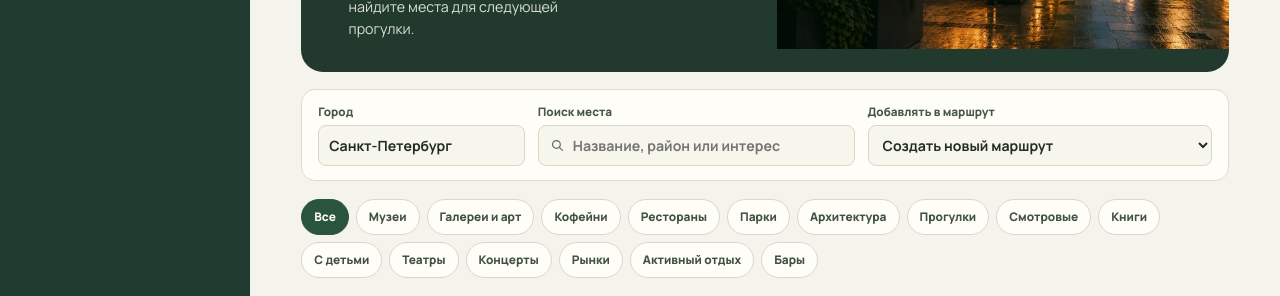
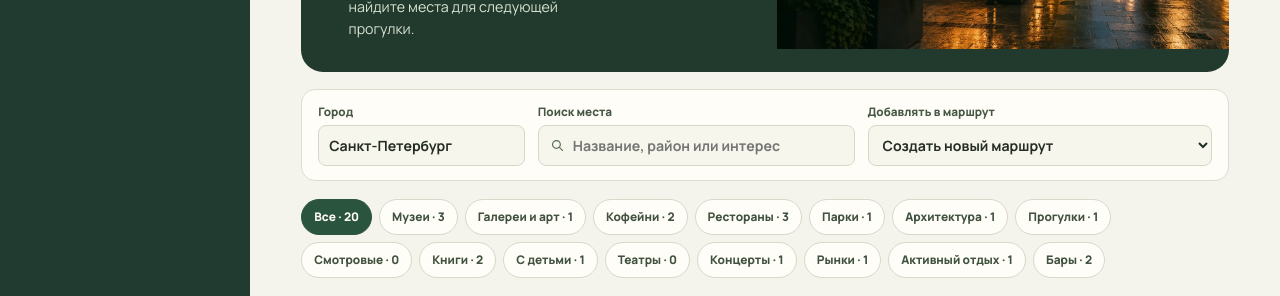
Before and after one commit to epbloger/shodi, a website with bundled scripts: page public/index.html in a window 1280 px wide. Shown: the part 273-569 px from the top of the page. Built offline with nearby package versions, Linux system fonts and the light colour scheme.

Commit message:
feat(catalog): paginate large city catalogs and show category counts

```diff
--- a/public/guide-view.js
+++ b/public/guide-view.js
@@ -5,6 +5,7 @@ import {
 
 const byId = id => document.getElementById(id);
 const countLabel = new Intl.PluralRules("ru");
+const PAGE_SIZE = 36;
 
 export function mountGuide({ getRoutes, selectedRoute, addPlace, openRoute }) {
   const cityInput = byId("guide-city");
@@ -20,6 +21,8 @@ export function mountGuide({ getRoutes, selectedRoute, addPlace, openRoute }) {
   let city = cityById("spb");
   let category = "all";
   let selectedTarget;
+  let visibleLimit = PAGE_SIZE;
+  const more = byId("guide-more");
 
   const cityChoices = document.createDocumentFragment();
   for (const entry of cities) {
@@ -31,9 +34,13 @@ export function mountGuide({ getRoutes, selectedRoute, addPlace, openRoute }) {
   options.append(cityChoices);
   cityInput.value = city.label;
 
-  function updateCategories() {
+  function updateCategories(allPlaces) {
+    const counts = new Map();
+    for (const place of allPlaces) counts.set(place.kind, (counts.get(place.kind) ?? 0) + 1);
     for (const button of categories.children) {
       button.setAttribute("aria-pressed", String(button.value === category));
+      const count = button.value === "all" ? allPlaces.length : (counts.get(button.value) ?? 0);
+      button.textContent = button.dataset.label + " · " + count;
     }
   }
 
@@ -41,10 +48,12 @@ export function mountGuide({ getRoutes, selectedRoute, addPlace, openRoute }) {
     const button = document.createElement("button");
     button.type = "button";
     button.className = "category-chip";
+    button.dataset.label = label;
     button.textContent = label;
     button.value = kind;
     button.addEventListener("click", () => {
       category = kind;
+      visibleLimit = PAGE_SIZE;
       render();
     });
     categories.append(button);
@@ -52,6 +61,7 @@ export function mountGuide({ getRoutes, selectedRoute, addPlace, openRoute }) {
 
   function render() {
     const places = findPlaces({ cityId: city.id, category, query: search.value });
+    const allPlaces = findPlaces({ cityId: city.id, query: search.value });
     const routes = getRoutes().filter(route => cityMatches(route.city, city.label));
     const routeId = selectedTarget ?? selectedRoute()?.id;
     target.replaceChildren(...routes.map(route => new Option(route.name, route.id)), new Option("Создать новый маршрут", ""));
@@ -63,13 +73,18 @@ export function mountGuide({ getRoutes, selectedRoute, addPlace, openRoute }) {
     byId("guide-count").textContent = places.length + " " + suffix;
     byId("guide-empty").hidden = places.length !== 0;
     const noCatalog = !places.length && !findPlaces({ cityId: city.id }).length;
+    more.hidden = places.length <= visibleLimit;
+    more.textContent = "Показать ещё " + Math.min(PAGE_SIZE, Math.max(0, places.length - visibleLimit)) + " мест";
+    byId("guide-shown").hidden = places.length <= PAGE_SIZE;
+    byId("guide-shown").textContent = "Показано " + Math.min(visibleLimit, places.length) + " из " + places.length;
     byId("guide-empty-text").textContent = noCatalog
       ? "В подборке пока нет мест для этого города. Их можно поискать на карте."
       : "Нет мест по этим фильтрам.";
     byId("clear-filters").hidden = noCatalog;
     const cityMap = byId("city-map");
-    cityMap.hidden = !noCatalog;
-    cityMap.href = mapLink({ name: "Достопримечательности", city: city.label + " " + city.region });
+    cityMap.hidden = places.length !== 0;
+    const mapQuery = [category === "all" ? "Достопримечательности" : PLACE_CATEGORIES[category].label, search.value.trim()].filter(Boolean).join(" ");
+    cityMap.href = mapLink({ name: mapQuery, city: city.label + " " + city.region });
     const source = catalogSource(city.id);
     byId("guide-price-note").textContent = source
       ? "Источник: Overture Maps, выпуск " + source.release + ". Рейтинги и цены не предоставляются; часы работы уточняйте на карте."
@@ -77,10 +92,10 @@ export function mountGuide({ getRoutes, selectedRoute, addPlace, openRoute }) {
         ? "Архивная подборка по отзывам 2023 года. Актуальные сведения проверьте на карте."
         : "Архивная редакционная подборка; цены и сведения не подтверждены на 2026 год. Уточните их на карте.";
     byId("current-attribution").hidden = !source;
-    updateCategories();
+    updateCategories(allPlaces);
 
     const fragment = document.createDocumentFragment();
-    for (const place of places) {
+    for (const place of places.slice(0, visibleLimit)) {
       const card = template.content.firstElementChild.cloneNode(true);
       const kind = PLACE_CATEGORIES[place.kind];
       card.dataset.category = place.kind;
@@ -95,7 +110,9 @@ export function mountGuide({ getRoutes, selectedRoute, addPlace, openRoute }) {
       const description = card.querySelector(".place-description");
       description.textContent = place.description;
       description.hidden = !place.description || place.description === kind.name;
-      card.querySelector(".place-budget").textContent = budgetLabel(place.budget);
+      const budget = card.querySelector(".place-budget");
+      budget.hidden = place.budget.type === "unknown";
+      budget.textContent = budget.hidden ? "" : budgetLabel(place.budget);
       const map = card.querySelector(".place-map");
       map.href = mapLink(place);
       map.setAttribute("aria-label", place.name + " на карте, откроется в новой вкладке");
@@ -130,6 +147,7 @@ export function mountGuide({ getRoutes, selectedRoute, addPlace, openRoute }) {
 
   function resetSearch() {
     category = "all";
+    visibleLimit = PAGE_SIZE;
     search.value = "";
     showFeedback("");
     render();
@@ -163,7 +181,13 @@ export function mountGuide({ getRoutes, selectedRoute, addPlace, openRoute }) {
     render();
   });
   openButton.addEventListener("click", () => openRoute(target.value));
-  search.addEventListener("input", render);
+  search.addEventListener("input", () => { visibleLimit = PAGE_SIZE; render(); });
+  more.addEventListener("click", () => {
+    const firstNew = visibleLimit;
+    visibleLimit += PAGE_SIZE;
+    render();
+    grid.children[firstNew]?.querySelector(".place-map")?.focus();
+  });
   byId("clear-filters").addEventListener("click", () => {
     resetSearch();
     search.focus();
--- a/public/guide.css
+++ b/public/guide.css
@@ -275,3 +275,7 @@
 [data-theme="dark"] .place-footer { border-color: var(--line); }
 [data-theme="dark"] .place-add { background: #304338; border-color: #49614e; color: #d4e7ca; }
 [data-theme="dark"] .place-add:disabled { background: #29372d; color: #a7bca5; }
+
+.guide-pagination { display: flex; flex-wrap: wrap; justify-content: center; align-items: center; gap: 12px; margin: 16px 0; }
+.guide-pagination:has(> [hidden] + [hidden]) { display: none; }
+.guide-pagination .guide-price-note { margin: 0; }
--- a/public/guide.js
+++ b/public/guide.js
@@ -175,20 +175,28 @@ export function catalogSource(cityId) {
   return currentCatalog && Object.hasOwn(currentPlaces, cityId) ? currentCatalog : null;
 }
 
+const freshCityCache = new Map();
+const freshIdCache = new Map();
+
 export function catalogPlacesForCity(cityId) {
   const city = citiesById.get(cityId);
   if (!city) return [];
   if (!catalogSource(cityId)) return placesForCity(cityId);
-  return currentPlaces[cityId].map(([id, name, kind, address, lat, lon]) => ({
+  if (freshCityCache.has(cityId)) return freshCityCache.get(cityId);
+  const places = currentPlaces[cityId].map(([id, name, kind, address, lat, lon]) => ({
     id, name, kind, area: address || city.label, address, city: city.label,
     description: PLACE_CATEGORIES[kind].name, lat, lon, budget: { type: "unknown" },
     source: currentCatalog.release,
   }));
+  freshCityCache.set(cityId, places);
+  for (const place of places) freshIdCache.set(place.id, place);
+  return places;
 }
 
 export function placeById(id) {
   const cityId = id.startsWith("ru-") ? id.slice(0, id.lastIndexOf("-")) : id.split("-")[0];
-  return catalogPlacesForCity(cityId).find(place => place.id === id) ?? placesForCity(cityId).find(place => place.id === id);
+  if (catalogSource(cityId)) catalogPlacesForCity(cityId);
+  return freshIdCache.get(id) ?? placesForCity(cityId).find(place => place.id === id);
 }
 
 export function findPlaces({ cityId, category = "all", query = "", legacy = false }) {
--- a/public/index.html
+++ b/public/index.html
@@ -110,6 +110,7 @@
         <p id="guide-price-note" class="guide-price-note"></p>
         <p id="guide-feedback" class="guide-feedback" role="status" hidden></p>
         <div id="guide-places" class="place-grid"></div>
+        <div class="guide-pagination"><p id="guide-shown" class="guide-price-note" hidden></p><button id="guide-more" class="button secondary" type="button" hidden>Показать ещё</button></div>
         <div id="guide-empty" class="empty-card guide-empty" hidden>
           <p id="guide-empty-text"></p>
           <button id="clear-filters" class="button secondary" type="button">Сбросить фильтры</button>
```
Also changed, not shown: scripts/smoke.mjs (+8 -0 lines).
